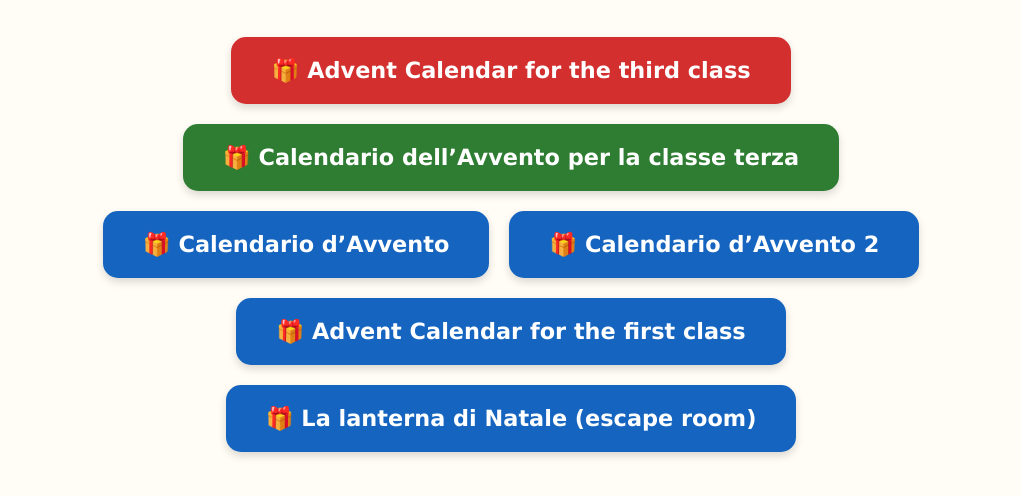
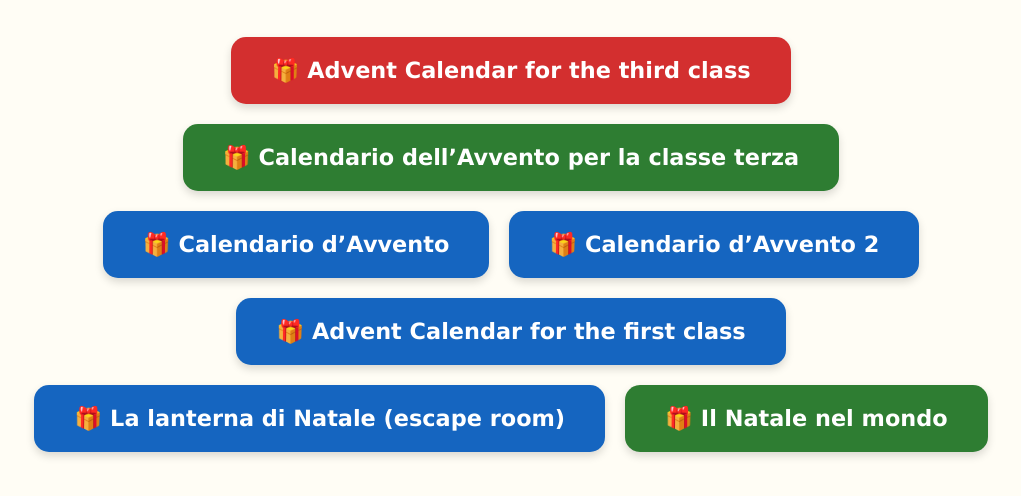
Before and after one commit to Frizza66/christmas-time, a plain HTML site: page index.html in a window 1280 px wide. Shown: the part 186-682 px from the top of the page, without its empty margins (129-1150 px from the left). Drawn offline with Linux system fonts and the light colour scheme.

Commit message:
Update index.html

```diff
--- a/index.html
+++ b/index.html
@@ -96,6 +96,9 @@
         <!-- 6 -->
         <a href="escape-lanterna.html" class="btn-avvento btn-blu">🎁 La lanterna di Natale (escape room)</a>
 
+        <!-- 7 -->
+        <a href="mappa-natale-mondo.html" class="btn-avvento btn-verde">🎁 Il Natale nel mondo</a>
+
         <!-- ========================================== -->
         <!-- PER AGGIUNGERE ALTRI GIORNI:
              Copia e incolla una di queste righe qui sotto,
```
